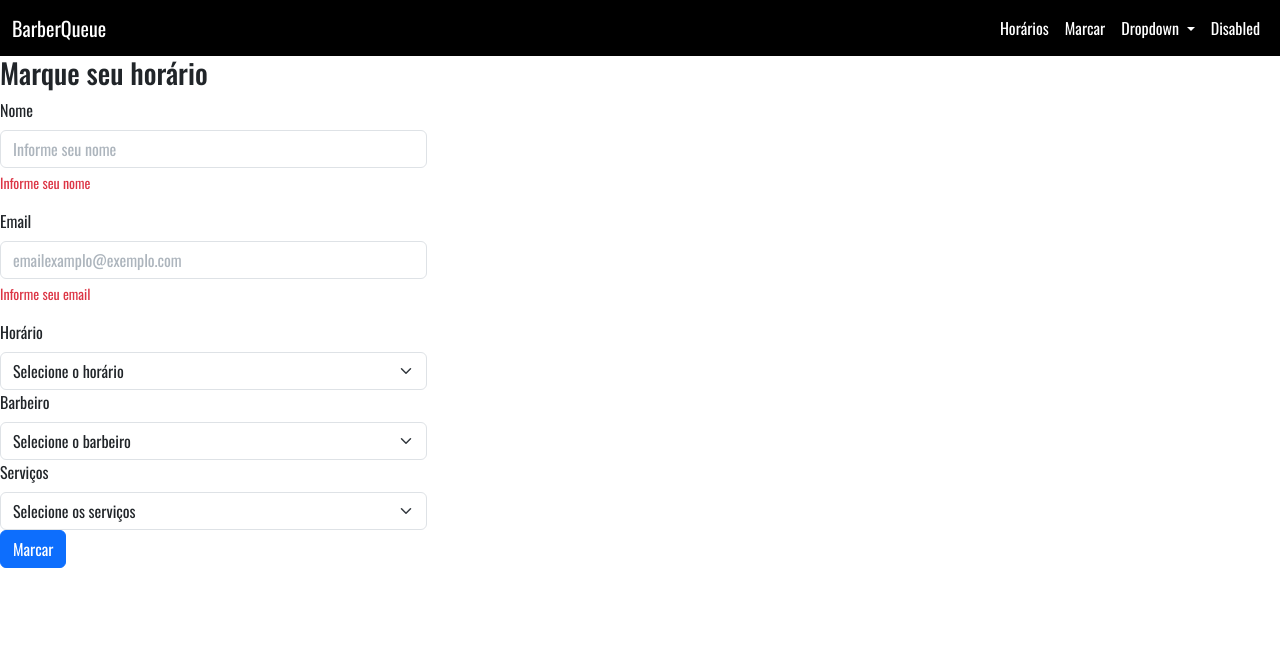
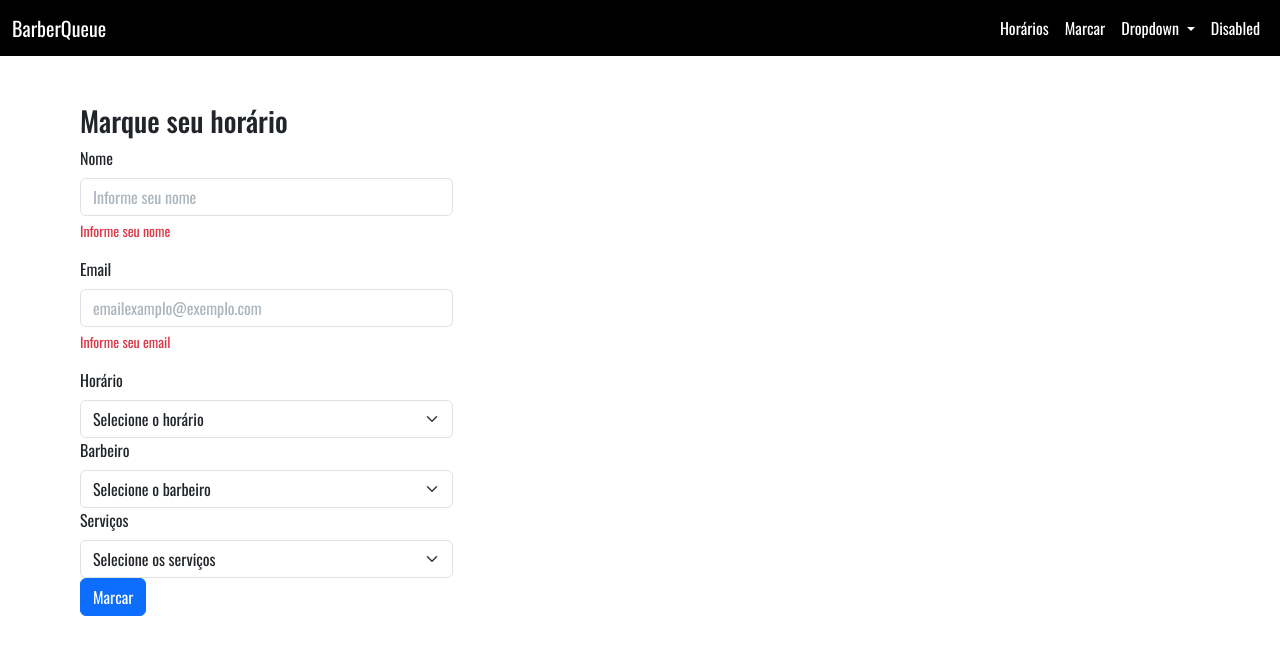
Before and after one commit to caiosantos10/barberqueue-angular, an Angular app: page /marcar-hora in a window 1280 px wide. Shown: the top 654 px of the page. Built offline with nearby package versions, Linux system fonts and the light colour scheme.

Commit message:
[infra] - my container component

```diff
--- a/src/app/features/schedules/components/create-schedule/create-schedule.component.html
+++ b/src/app/features/schedules/components/create-schedule/create-schedule.component.html
@@ -1,12 +1,15 @@
+<my-container>
     <section>
         <h3>Marque seu horário</h3>
         <form>
             <div class="form-row">
                 <div class="form-group col-md-4">
-                <my-input label="Nome" placeholder="Informe seu nome" inputType="text" error="Informe seu nome"></my-input>
+                    <my-input label="Nome" placeholder="Informe seu nome" inputType="text"
+                        error="Informe seu nome"></my-input>
                 </div>
                 <div class="form-group col-md-4">
-                <my-input label="Email" placeholder="emailexamplo@exemplo.com" type="email" error="Informe seu email"></my-input>
+                    <my-input label="Email" placeholder="emailexamplo@exemplo.com" type="email"
+                        error="Informe seu email"></my-input>
                 </div>
             </div>
             <div class="form-row">
@@ -49,3 +52,4 @@
             <button type="submit" class="btn btn-primary">Marcar</button>
         </form>
     </section>
+</my-container>
--- a/src/app/features/schedules/components/create-schedule/create-schedule.component.ts
+++ b/src/app/features/schedules/components/create-schedule/create-schedule.component.ts
@@ -1,10 +1,11 @@
 import { Component } from '@angular/core';
 import { MyInputComponent } from '../../../../shared/components/my-input/my-input.component';
+import { MyContainerComponent } from '../../../../shared/components/my-container/my-container.component';
 
 @Component({
   selector: 'app-create-schedule',
   standalone: true,
-  imports: [MyInputComponent],
+  imports: [MyInputComponent, MyContainerComponent],
   templateUrl: './create-schedule.component.html',
   styleUrl: './create-schedule.component.scss'
 })
--- /dev/null
+++ b/src/app/shared/components/my-container/my-container.component.scss
@@ -0,0 +1,3 @@
+.my-container {
+    padding: 3rem 5rem 1rem;
+}
--- /dev/null
+++ b/src/app/shared/components/my-container/my-container.component.ts
@@ -0,0 +1,15 @@
+import { Component, Input, TemplateRef } from '@angular/core';
+
+@Component({
+  selector: 'my-container',
+  standalone: true,
+  imports: [],
+  styleUrl: './my-container.component.scss',
+  template: `
+    <div class="my-container">
+      <ng-content></ng-content>
+    </div>`
+})
+export class MyContainerComponent {
+
+}
```
Also changed, not shown: 1 other file (tests, documents, lock files or other folders). Lines whose indentation alone changed are shown as unchanged.
